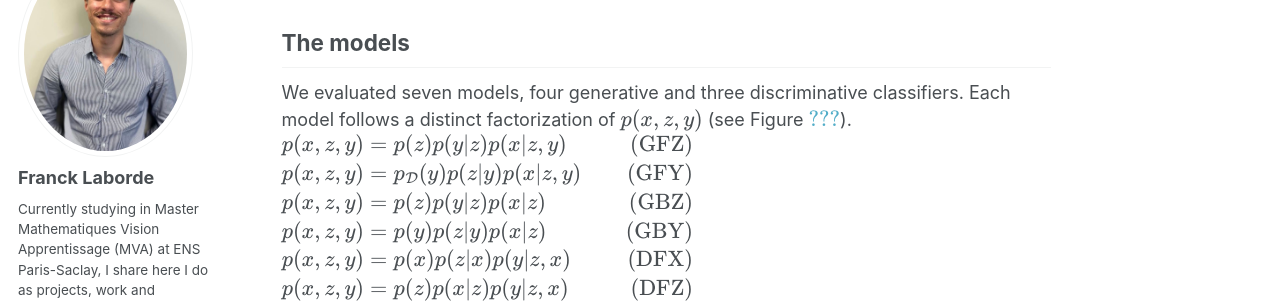
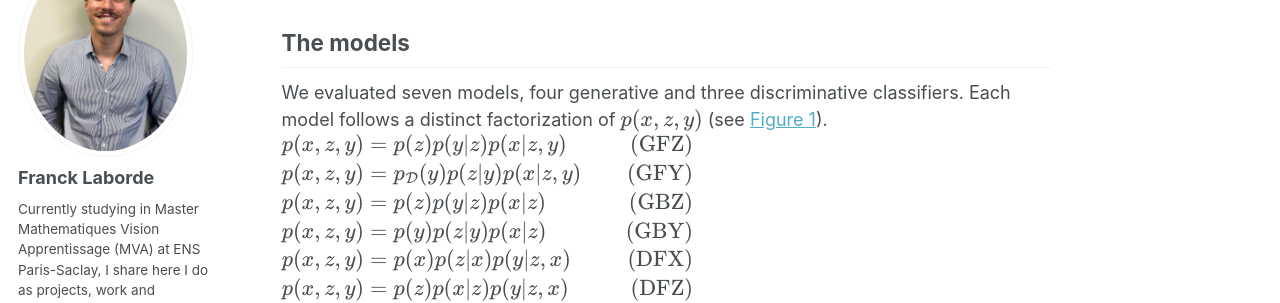
Before and after one commit to francklaborde/francklaborde.github.io, a Jekyll site: the page built from _portfolio/portfolio-2.md, in a window 1280 px wide and 900 px high, scrolled down 899 px. Shown: the part 156-459 px from the top of the window. Built offline with Jekyll 4.4.1, drawn with Linux system fonts in a browser that asks for light colours.

Commit message:
Update portfolio-2.md

```diff
--- a/_portfolio/portfolio-2.md
+++ b/_portfolio/portfolio-2.md
@@ -32,7 +32,7 @@ $$
 
 ## The models
 
-We evaluated seven models, four generative and three discriminative classifiers. Each model follows a distinct factorization of \\(p(x, z, y)\\) (see Figure \ref{fig:models_schema}).
+We evaluated seven models, four generative and three discriminative classifiers. Each model follows a distinct factorization of \\(p(x, z, y)\\) (see [Figure 1](#Figure1)).
 $$
 \begin{aligned}
 p(x, z, y) &= p(z)p(y|z)p(x|z, y) & \text{(GFZ)} \\
```
